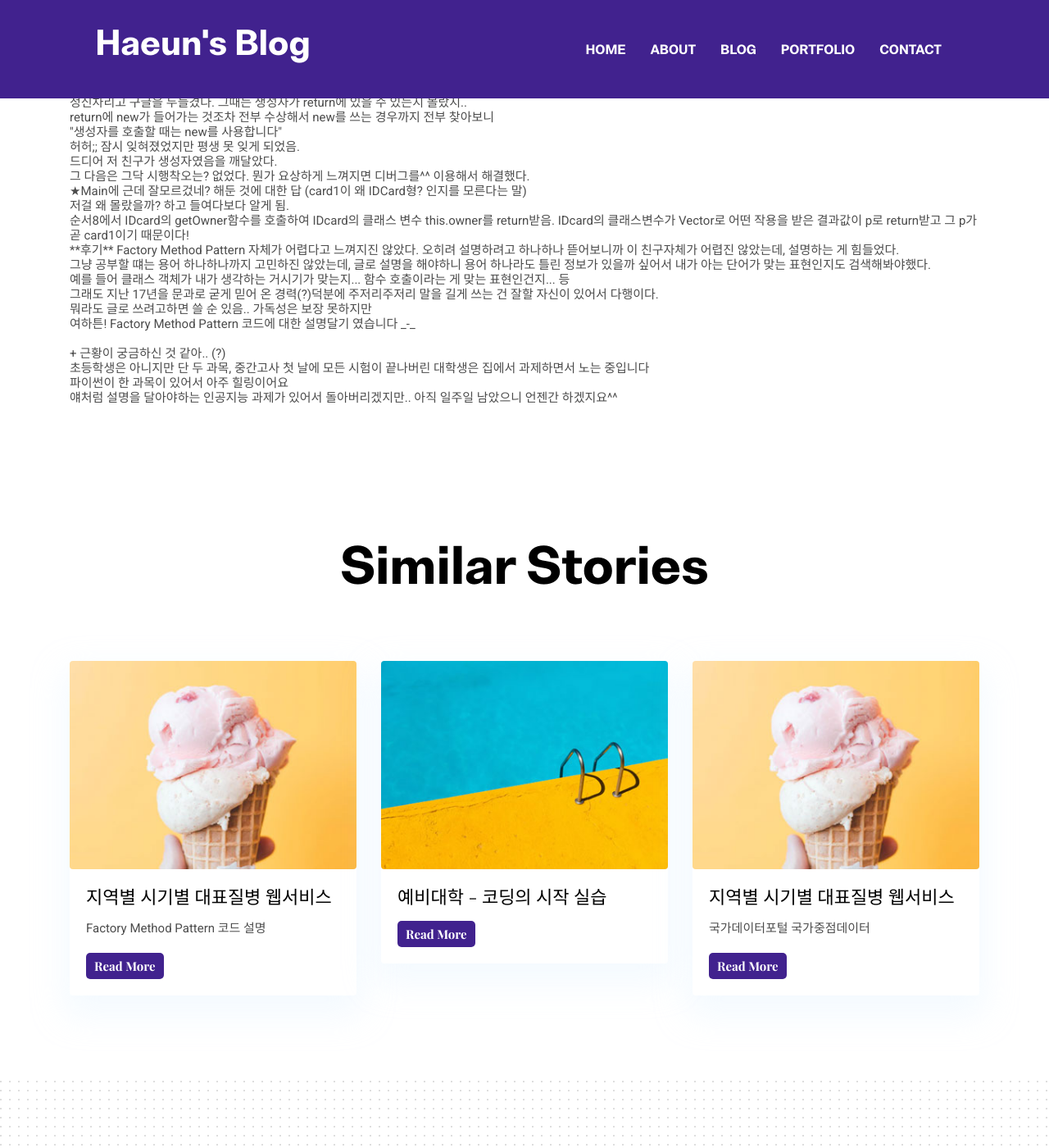
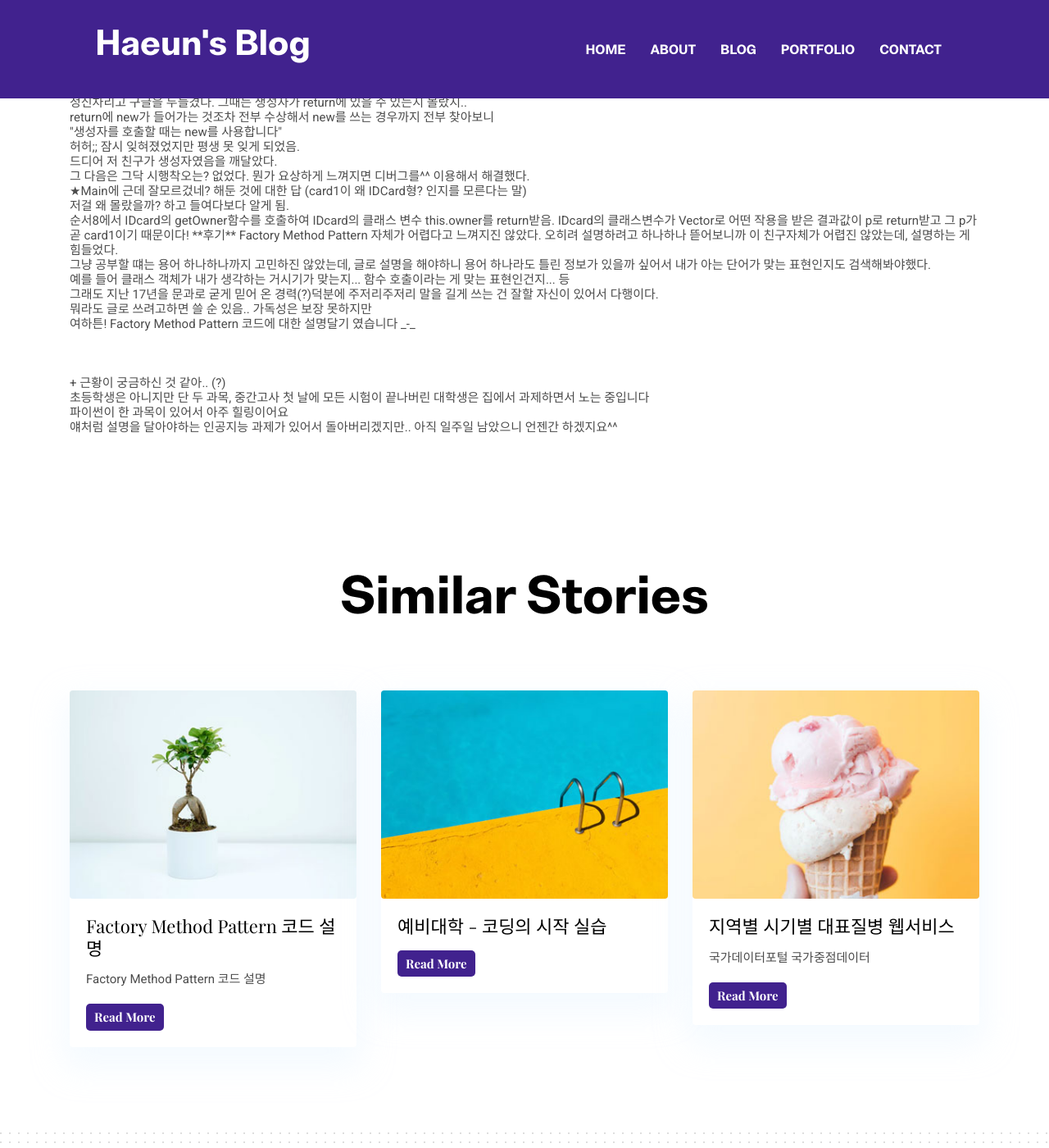
Before and after one commit to cheongsan16/cheongsan16.g, a Jekyll site: the page built from _posts/2021-04-22-FactoryMethod.md, in a window 1280 px wide and 1400 px high, scrolled down 2577 px. Shown: the whole window at 82% size. Built offline with Jekyll 4.4.1, drawn with Linux system fonts in a browser that asks for light colours; some of the changed text lies outside the part shown.

Commit message:
Update 2021-04-22-FactoryMethod.md

```diff
--- a/_posts/2021-04-22-FactoryMethod.md
+++ b/_posts/2021-04-22-FactoryMethod.md
@@ -1,8 +1,8 @@
 ---
 layout: post
-title:  지역별 시기별 대표질병 웹서비스
+title:  Factory Method Pattern 코드 설명
 date:   2021-04-22 01:40:29 +0300
-image:  /assets/images/blog/post-2.jpg
+image:  /assets/images/blog/post-4.jpg
 author: Haeun
 tags:   java
 ---
@@ -105,7 +105,7 @@ create 함수 호출 -> 추상 클래스의 create를 거쳐 구현된 함수를
 그렇게 9번째까지 넘버링을 했는데 어느 순간 이상함을 느낌.<br>
 IDcardfactory에서 Factory의 createProduct 함수를 구현하는 부분에서 아직 IDcard클래스는 근처도 안갔는데 갑자기 그 클래스의 변수를 매개변수로 받는 거임???<br>
 잘 가다가(그런 것 같았는데) 갑자기 아직 정의도 안된 변수를 데려가야겠다고 하니.. 당황할 수밖에<br>
-그때가 밤 12시였기 때문에 아무리 들여다봐도 이유를 알 수 없어서 덮고 자러갔다.<br>
+그때가 밤 12시였기 때문에 아무리 들여다봐도 이유를 알 수 없어서 덮고 자러갔다.
 <다음날><br>
 원래 하던 일을 덮어두면 (무의식적으로 계속 그걸 생각하니 때문이라던데) 새롭게 보이는 게 있는 법.<br>
 그제서야 return new IDCard(owner); (<- IDcardfactory 클래스의 createProduct 함수의 리턴) 얘가 매개변수를 가지고 있다는 걸 발견했다.<br>
@@ -122,7 +122,7 @@ return에 new가 들어가는 것조차 전부 수상해서 new를 쓰는 경우
 ★Main에 근데 잘모르겄네? 해둔 것에 대한 답 (card1이 왜 IDCard형? 인지를 모른다는 말)<br>
 저걸 왜 몰랐을까? 하고 들여다보다 알게 됨.<br>
 
-순서8에서 IDcard의 getOwner함수를 호출하여 IDcard의 클래스 변수 this.owner를 return받음. IDcard의 클래스변수가 Vector로 어떤 작용을 받은 결과값이 p로 return받고 그 p가 곧 card1이기 때문이다!<br>
+순서8에서 IDcard의 getOwner함수를 호출하여 IDcard의 클래스 변수 this.owner를 return받음. IDcard의 클래스변수가 Vector로 어떤 작용을 받은 결과값이 p로 return받고 그 p가 곧 card1이기 때문이다!
 
 **후기**
 
@@ -135,8 +135,8 @@ Factory Method Pattern 자체가 어렵다고 느껴지진 않았다. 오히려
 여하튼! Factory Method Pattern 코드에 대한 설명달기 였습니다 _-_<br>
 
 
-
-
+<br>
+<br>
 <br>
 + 근황이 궁금하신 것 같아.. (?)<br>
 초등학생은 아니지만 단 두 과목, 중간고사 첫 날에 모든 시험이 끝나버린 대학생은 집에서 과제하면서 노는 중입니다<br>
```
